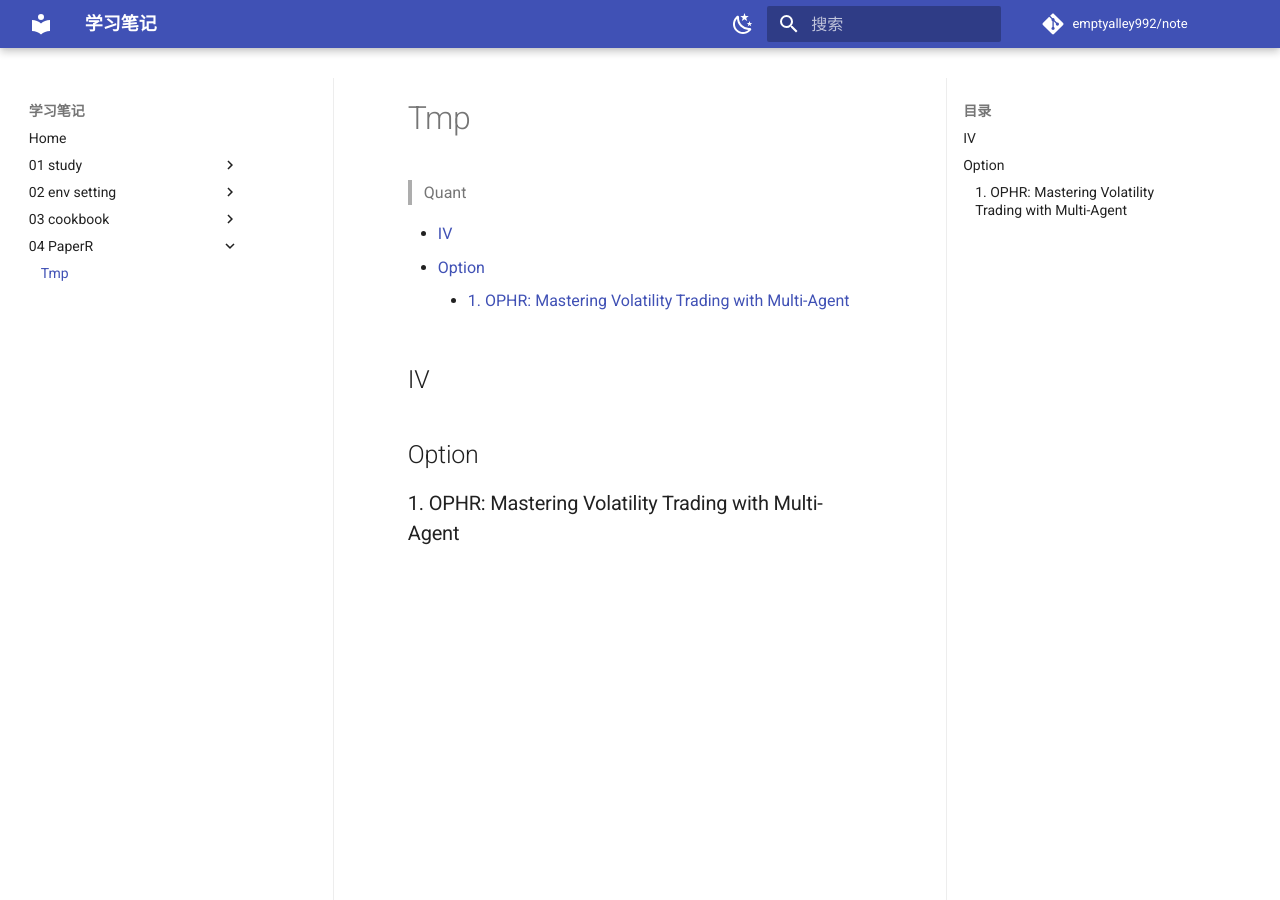
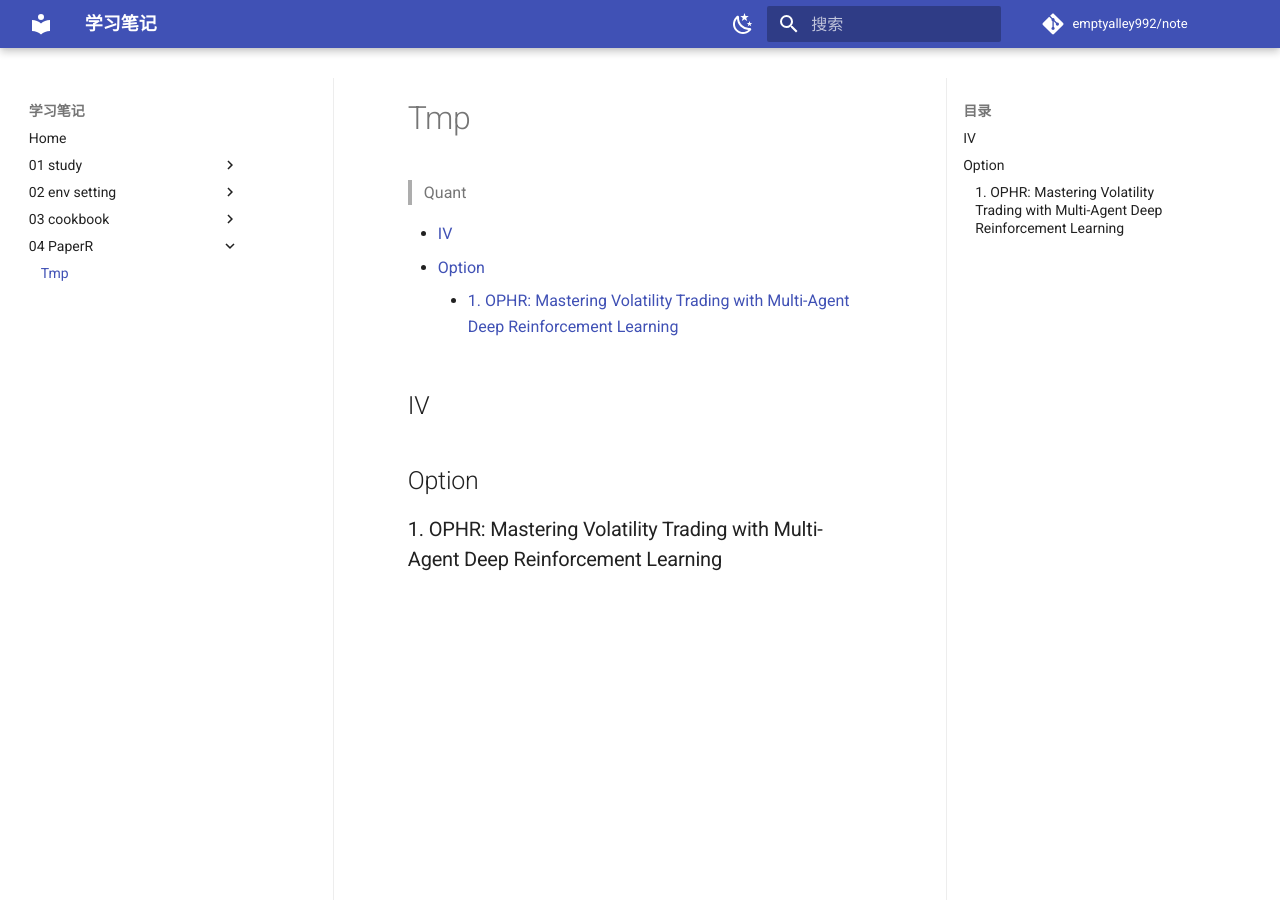
Before and after one commit to emptyalley992/note, an MkDocs documentation site: the page built from docs/04 PaperR/tmp.md, in a window 1280 px wide and 900 px high. Built offline with MkDocs 1.6.1 and Material for MkDocs 9.7.7, drawn with Linux system fonts in a browser that asks for light colours; comment, search, counter and statistics services are not loaded.

Commit message:
docs/04 PaperR/tmp.md updated from https://stackedit.cn/

```diff
--- a/docs/04 PaperR/tmp.md
+++ b/docs/04 PaperR/tmp.md
@@ -11,8 +11,7 @@
 
 ## Option
 
-### 1. OPHR: Mastering Volatility Trading with Multi-Agent
-
+### 1. OPHR: Mastering Volatility Trading with Multi-Agent Deep Reinforcement Learning
 <!--stackedit_data:
-eyJoaXN0b3J5IjpbLTkyMzE5ODk4M119
+eyJoaXN0b3J5IjpbNTQxMzgzNzZdfQ==
 -->
```
